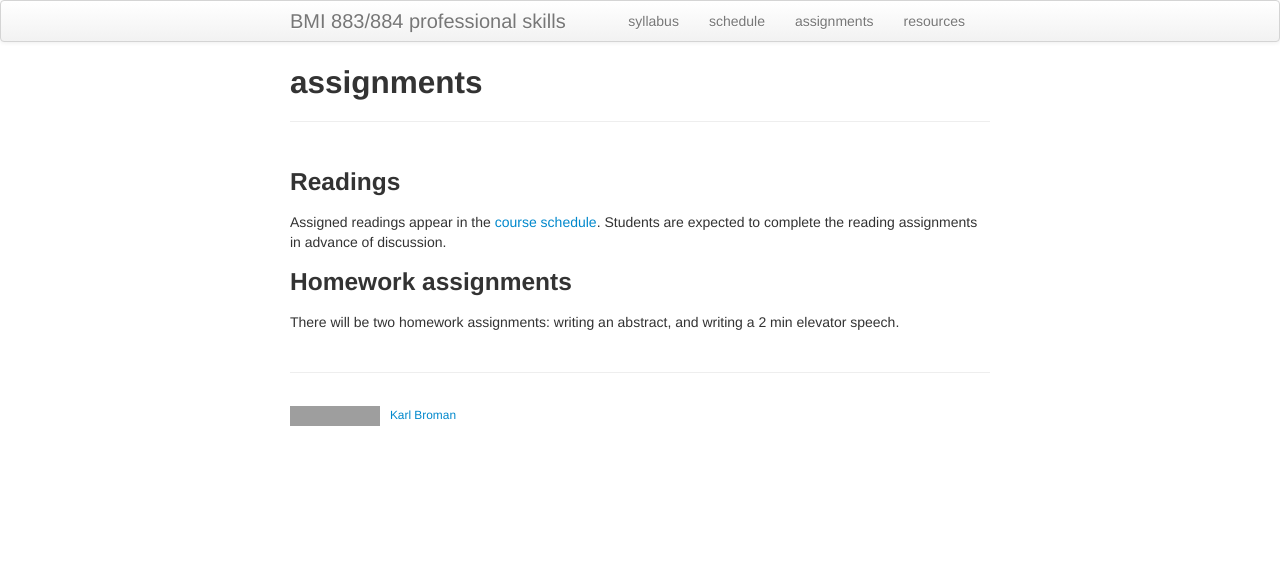
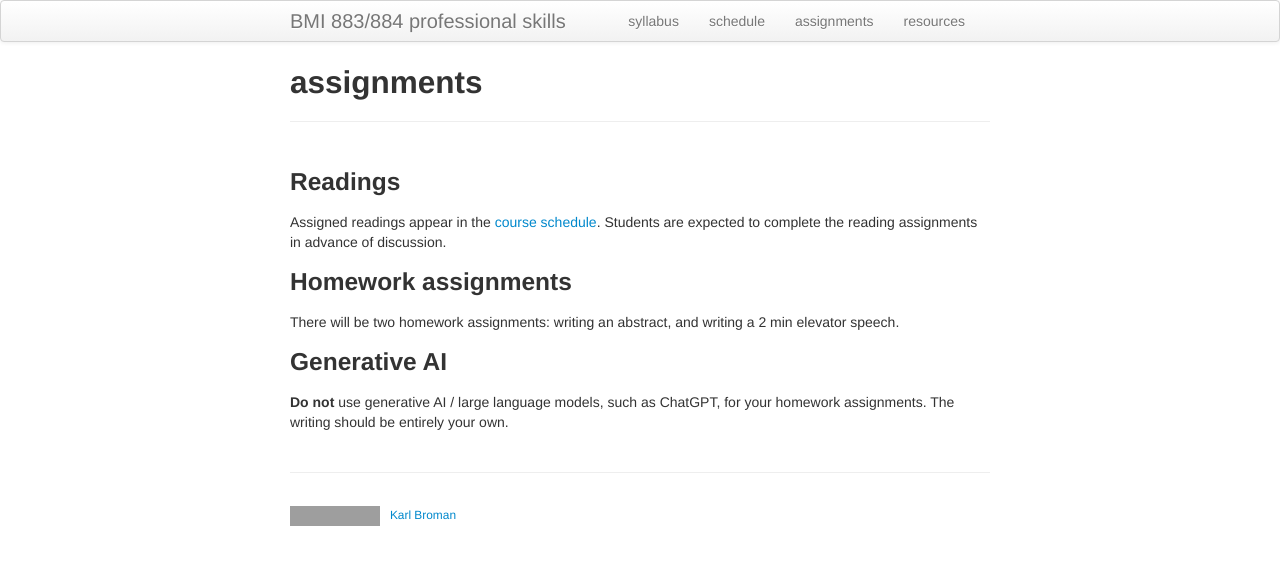
Before and after one commit to kbroman/BMI883, a Jekyll site: the page built from assignments.md, in a window 1280 px wide. Shown: the top 565 px of the page. Built offline with Jekyll 4.4.1, drawn with Linux system fonts in a browser that asks for light colours; grey boxes are pictures that could not be loaded.

Commit message:
assignments/syllabus: do not use generative AI

```diff
--- a/assignments.md
+++ b/assignments.md
@@ -14,3 +14,8 @@ of discussion.
 
 There will be two homework assignments: writing an abstract, and
 writing a 2 min elevator speech.
+
+### Generative AI
+
+**Do not** use generative AI / large language models, such as ChatGPT,
+for your homework assignments. The writing should be entirely your own.
```
Also changed, not shown: syllabus.md (+6 -0 lines).
